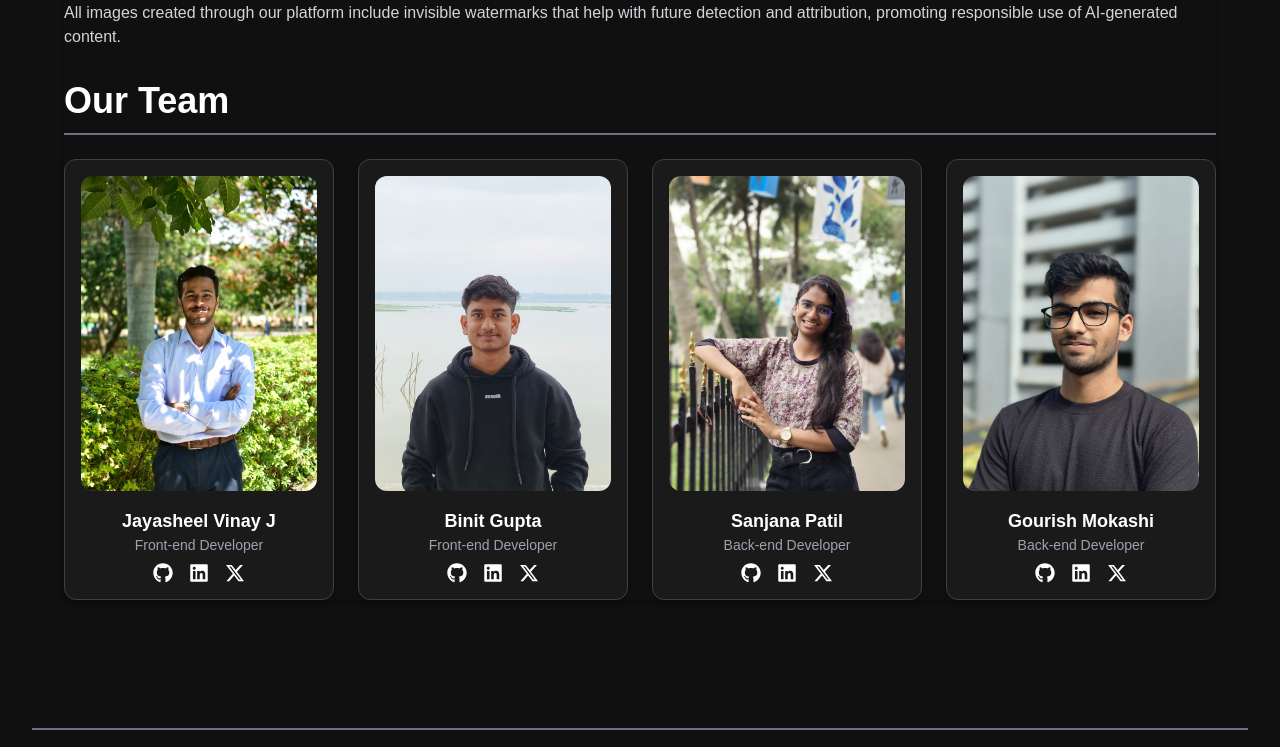
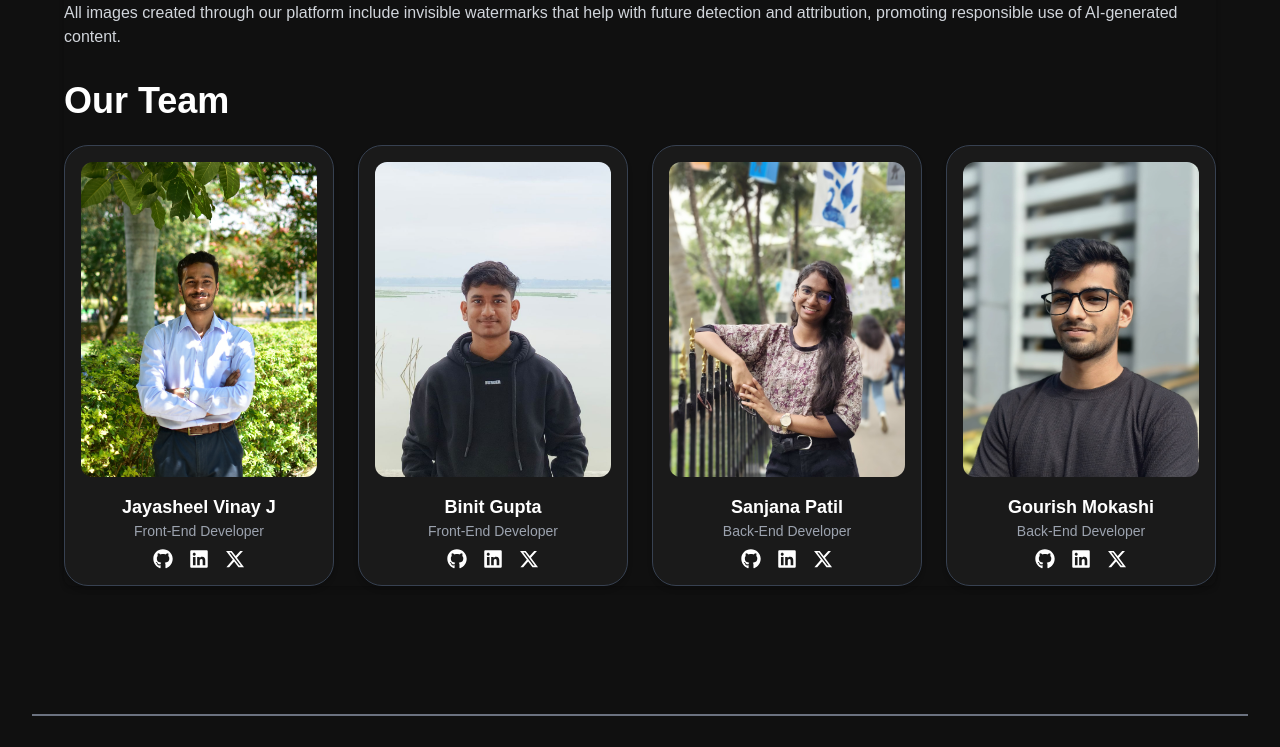
Before and after one commit to gourish-mokashi/MarkAI-NMITHacks, a React (Vite) app: page /about in a window 1280 px wide. Shown: the part 569-1316 px from the top of the page. Built offline with nearby package versions, Linux system fonts and the light colour scheme; a web font is replaced by a local one.

Commit message:
minor changes

```diff
--- a/src/pages/About.tsx
+++ b/src/pages/About.tsx
@@ -5,7 +5,7 @@ export function About() {
   const team = [
     {
       name: "Jayasheel Vinay J",
-      role: "Front-end Developer",
+      role: "Front-End Developer",
       img: "/assets/images/jay.webp",
       github: "https://github.com/JayZ6969",
       linkedin: "https://www.linkedin.com/in/jayasheelvinayj",
@@ -13,7 +13,7 @@ export function About() {
     },
     {
       name: "Binit Gupta",
-      role: "Front-end Developer",
+      role: "Front-End Developer",
       img: "assets/images/binit.jpg",
       github: "https://github.com/binit2-1",
       linkedin: "https://www.linkedin.com/in/binitgupta",
@@ -21,7 +21,7 @@ export function About() {
     },
     {
       name: "Sanjana Patil",
-      role: "Back-end Developer",
+      role: "Back-End Developer",
       img: "assets/images/sanjana.jpg",
       github: "https://github.com/Sanjana0019",
       linkedin: "https://www.linkedin.com/in/sanjana-patil-436b7b332/",
@@ -29,7 +29,7 @@ export function About() {
     },
     {
       name: "Gourish Mokashi",
-      role: "Back-end Developer",
+      role: "Back-End Developer",
       img: "assets/images/gourish.jpeg",
       github: "https://github.com/gourish-mokashi",
       linkedin: "https://www.linkedin.com/in/gourish-mokashi",
@@ -89,13 +89,12 @@ export function About() {
             </h2>
           </div>
 
-          <div className="border-t-2 border-gray-500 mb-6" />
-
+          <div className="mb-6"/>
           <div className="grid grid-cols-1 sm:grid-cols-2 md:grid-cols-4 gap-6 mt-6">
             {team.map((person, i) => (
               <div
                 key={i}
-                className="flex flex-col rounded-xl border border-gray-700 p-4 bg-[#1a1a1a] text-center shadow-md hover:shadow-lg transition duration-300"
+                className="flex flex-col rounded-3xl border border-gray-700 p-4 bg-[#1a1a1a] text-center shadow-md hover:shadow-lg transition duration-300"
               >
                 <div className="h-full overflow-hidden rounded-xl">
                   <img
```
Also changed, not shown: 1 other file (tests, documents, lock files or other folders).
